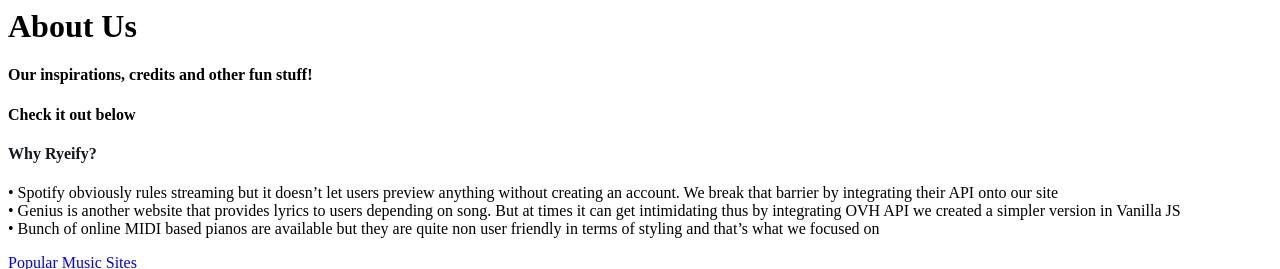
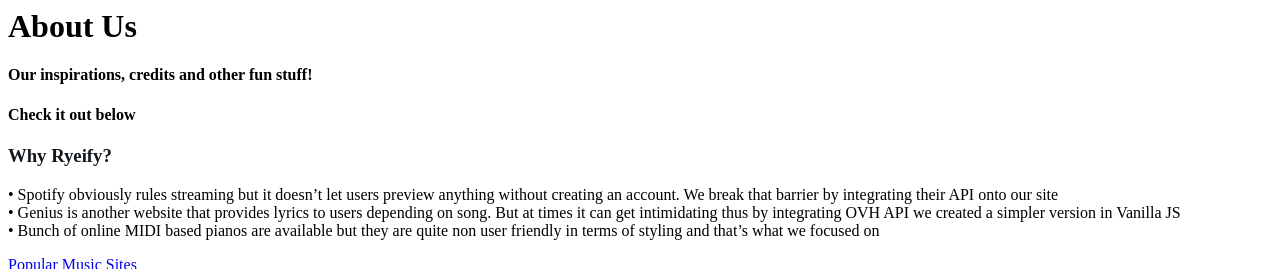
Before and after one commit to CraigP17/Ryeify-CPS530, a PHP site: page /about.php in a window 1280 px wide. Shown: the top 269 px of the page. Run offline with PHP 8.4, Linux system fonts and the light colour scheme.

Commit message:
Added col- to about

```diff
--- a/views/about.php
+++ b/views/about.php
@@ -14,9 +14,10 @@
 </div>
 
 <div id="goto" class="row mt-5 pt-5" data-aos="fade-up" data-aos-duration="1000">
+    <div class="col-md-10 col-lg-8 col-12 mx-auto">
         <div id="goto" class="card">
             <div class="card-body">
-            <h4 class="card-title" style="color:#12181c !important; font-weight:600 !important">Why Ryeify?</h4>
+                <h3 class="card-title text-center" style="color:#12181c; font-weight:600;">Why Ryeify?</h3>
                 <p class="card-text">• Spotify obviously rules streaming but it doesn’t let users preview anything without
                     creating an account. We break that barrier by integrating their API onto our site <br>
                     • Genius is another website that provides lyrics to users depending on song. But at times it can get
@@ -30,13 +31,14 @@
             </div>
         </div>
     </div>
+</div>
 
 <div id="goto" class="row mt-5 pt-5" data-aos="fade-up" data-aos-duration="1000">
-    <div class="col-sm">
+    <div class="col-12 col-md-6">
         <div class="card">
-            <img class="card-img-top" src="/img/references.jpg" alt="Card image cap">
+            <img class="card-img-top img-fluid" src="/img/references.jpg" alt="Card image cap">
             <div class="card-body">
-                <h5 class="card-title">References</h5>
+                <h4 class="card-title text-dark">References</h4>
                 <p class="card-text">This was a great learning experience for us and here are the reference links we
                     used to implement sections on our website:</p>
                 <ul class="list-group">
@@ -53,11 +55,11 @@
             </div>
         </div>
     </div>
-    <div class="col-sm">
+    <div class="col-12 col-md-6">
         <div class="card">
             <img class="card-img-top img-fluid" src="/img/credits.jpg" alt="Card image cap">
             <div class="card-body">
-                <h5 class="card-title">Credits</h5>
+                <h4 class="card-title text-dark">Credits</h4>
                 <p class="card-text">Giving credits where it's due is a good practice to appreciate the creators of
                     wonderful open source art and technology:</p>
                 <ul class="list-group">
```
Lines whose indentation alone changed are shown as unchanged.
